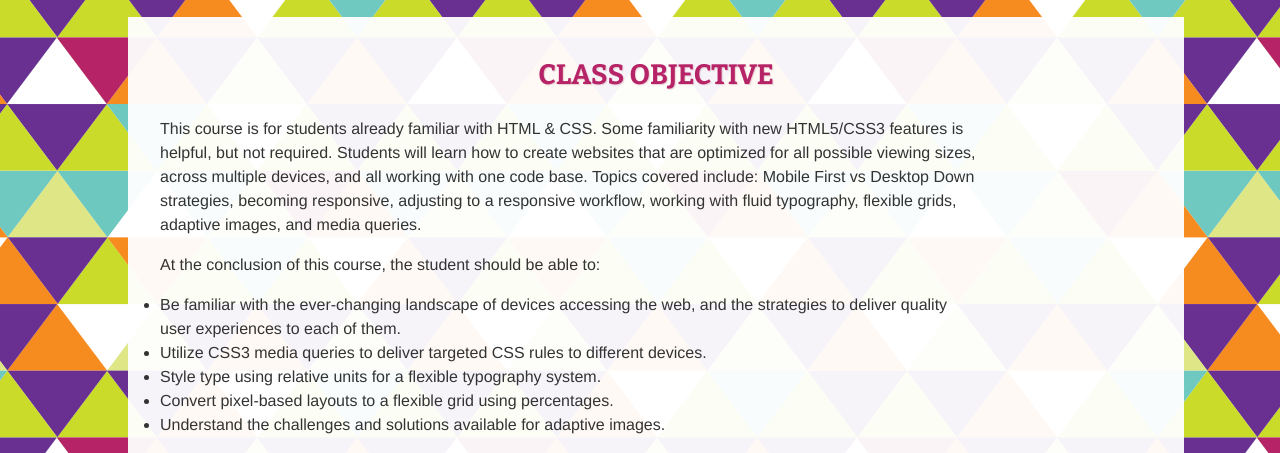
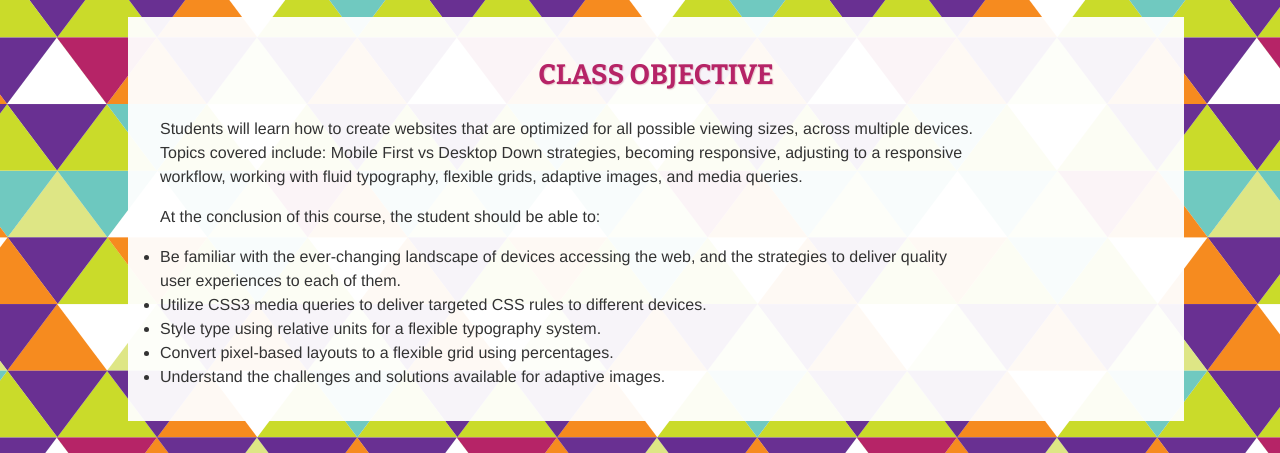
Before and after one commit to bkehaunani/RWD-for-SFCC, a plain HTML site: page _site/index.html in a window 1280 px wide. Shown: the part 273-726 px from the top of the page. Drawn offline with nearby package versions, Linux system fonts and the light colour scheme; a web font is replaced by a local one.

Commit message:
Shorten intro
too wordy. WTH.

```diff
--- a/_site/index.html
+++ b/_site/index.html
@@ -42,7 +42,7 @@
 						<h2>Welcome to the Responsive Web Design Seminar</h2>
 						<article>
 						<h3>CLASS OBJECTIVE</h3>
-						<p>This course is for students already familiar with HTML & CSS. Some familiarity with new HTML5/CSS3 features is helpful, but not required. Students will learn how to create websites that are optimized for all possible viewing sizes, across multiple devices, and all working with one code base. Topics covered include: Mobile First vs Desktop Down strategies, becoming responsive, adjusting to a responsive workflow, working with fluid typography, flexible grids, adaptive images, and media queries.</p>
+						<p>Students will learn how to create websites that are optimized for all possible viewing sizes, across multiple devices. Topics covered include: Mobile First vs Desktop Down strategies, becoming responsive, adjusting to a responsive workflow, working with fluid typography, flexible grids, adaptive images, and media queries.</p>
 						<p>At the conclusion of this course, the student should be able to:</p>
 						<ul>
 							<li>Be familiar with the ever-changing landscape of devices accessing the web, and the strategies to deliver quality user experiences to each of them.</li>
```
